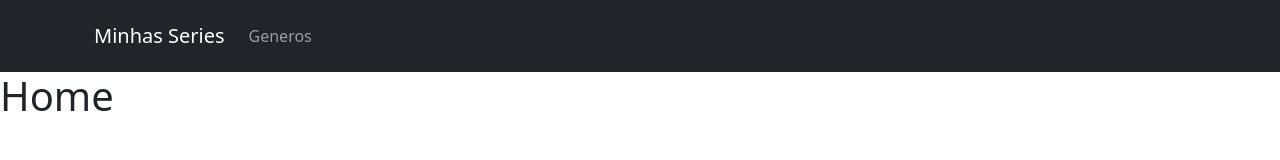
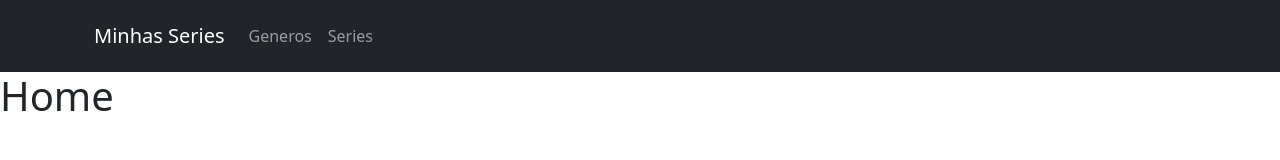
Before and after one commit to JoaoRafa19/Minhas-Series, a React (Create React App) app: page / in a window 1280 px wide. Shown: the top 160 px of the page. Built offline with nearby package versions, Linux system fonts and the light colour scheme.

Commit message:
link to series page

```diff
--- a/src/components/header.js
+++ b/src/components/header.js
@@ -31,6 +31,11 @@ function Header() {
                   Generos
                 </NavLink>
               </NavItem>
+              <NavItem>
+                <NavLink tag={Link} to={"/series"}>
+                  Series
+                </NavLink>
+              </NavItem>
             </Nav>
           </Collapse>
         </Navbar>
```
